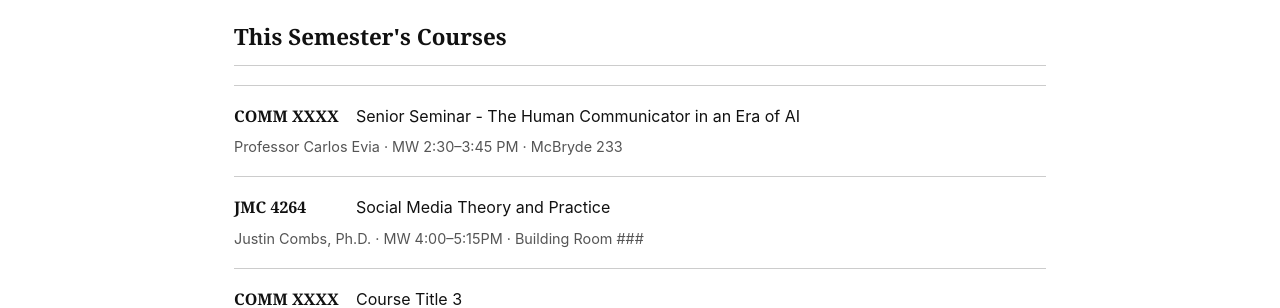
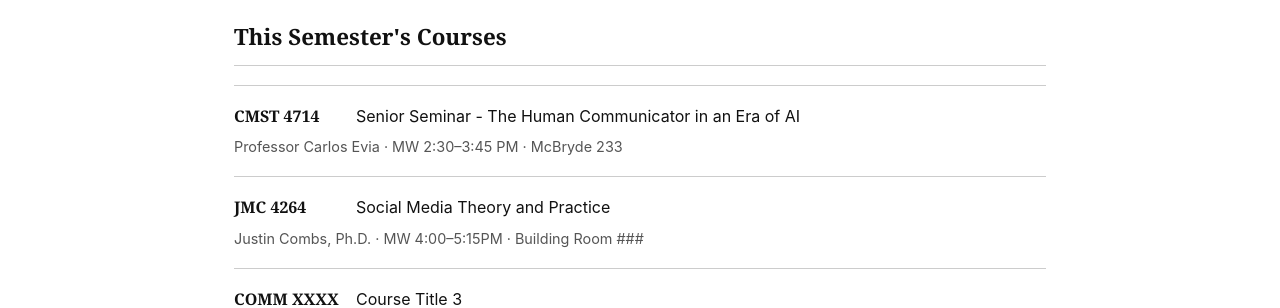
Before and after one commit to Darbyclose/myawesomesemester, a Jekyll site: the page built from index.md, in a window 1280 px wide. Shown: the part 265-573 px from the top of the page. Built offline with Jekyll 4.4.1, drawn with Linux system fonts in a browser that asks for light colours.

Commit message:
Update course-01.md

```diff
--- a/_courses/course-01.md
+++ b/_courses/course-01.md
@@ -1,6 +1,6 @@
 ---
 course_number: 1
-course_code: "COMM XXXX"
+course_code: "CMST 4714"
 course_title: "Senior Seminar - The Human Communicator in an Era of AI"
 meeting_time: "MW 2:30–3:45 PM"
 location: "McBryde 233"
```
